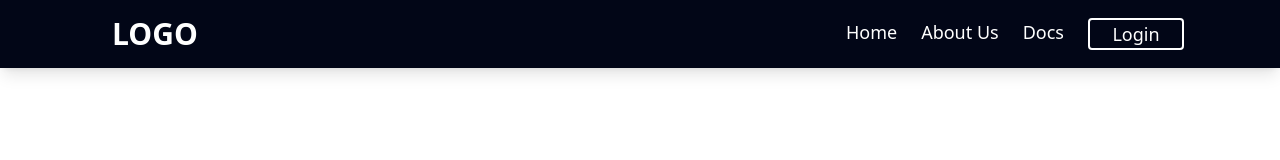
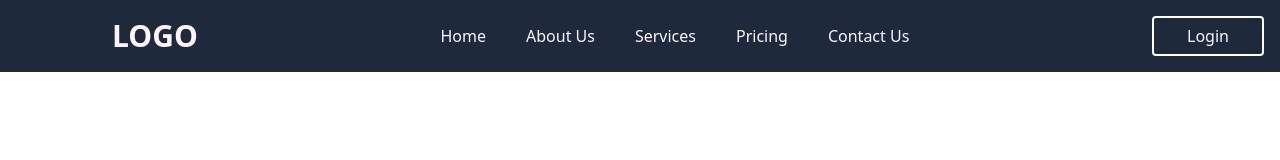
Before and after one commit to sidhu12sid/Tailwind-learning, a website: page src/index.html in a window 1280 px wide. Drawn offline with nearby package versions, Linux system fonts and the light colour scheme; files that its build step writes are made by us from their sources.

Commit message:
added the changes in the navbar

```diff
--- a/src/index.html
+++ b/src/index.html
@@ -3,24 +3,40 @@
 <head>
     <meta charset="UTF-8">
     <meta name="viewport" content="width=device-width, initial-scale=1.0">
-    <title>Learning tailwind | Just for fun</title>
-    <link href="./output.css" rel="stylesheet">
+    <title>Home - This is a fun User Interface project for learning Tailwind css.</title>
+    <link href="./css/output.css" rel="stylesheet">
 </head>
 <body>
     <div class ="w-screen h-screen">
-       <div class="flex items-center shadow-lg bg-slate-950 p-4 text-white">
+       <nav class="flex justify-between items-center  bg-slate-800 p-4 text-fuchsia-50">
         <!-- Logo -->
         <div class="logo pl-24 text-3xl ">
             <Strong><a href="../src/index.html">LOGO</a></Strong>
         </div>
         <!-- Action buttons -->
-        <div class="actions flex w-full justify-end pr-20 text-lg">
-            <div class="home mr-6"><a href="../src/index.html">Home</a></div>
-            <div class="about mr-6" >About Us</div>
-            <div class="about mr-6 " >Docs</div>
-            <button type="button " class="bg-transparent border-solid border-2 border-white w-24 rounded hover:bg-sky-600">Login</button>
+        <div class="">
+            <ul class="flex items-center gap-10">
+                <li>
+                    <a href="../src/index.html"><p class="hover:text-sky-400">Home</p></a>
+                </li>
+                <li>
+                    <a href="../src/index.html"><p class="hover:text-sky-400">About Us</p></a>
+                </li>
+                <li>
+                    <a href="../src/index.html"><p class="hover:text-sky-400">Services</p></a>
+                </li>
+                <li>
+                    <a href="../src/index.html"><p class="hover:text-sky-400">Pricing</p></a>
+                </li>
+                <li>
+                    <a href="../src/index.html"><p class="hover:text-sky-400">Contact Us</p></a>
+                </li>
+            </ul>
         </div>
-       </div>
+        <div>
+            <button type="button " class="w-28 h-10 bg-transparent border-solid border-2 border-white rounded hover:text-sky-500 hover:border-sky-500"><a href="./login.html">Login</a></button>
+        </div>
+    </nav>
     </div>
 </body>
 </html>
```
Also changed, not shown: src/login.html (added, +11 -0 lines), src/css/output.css.
